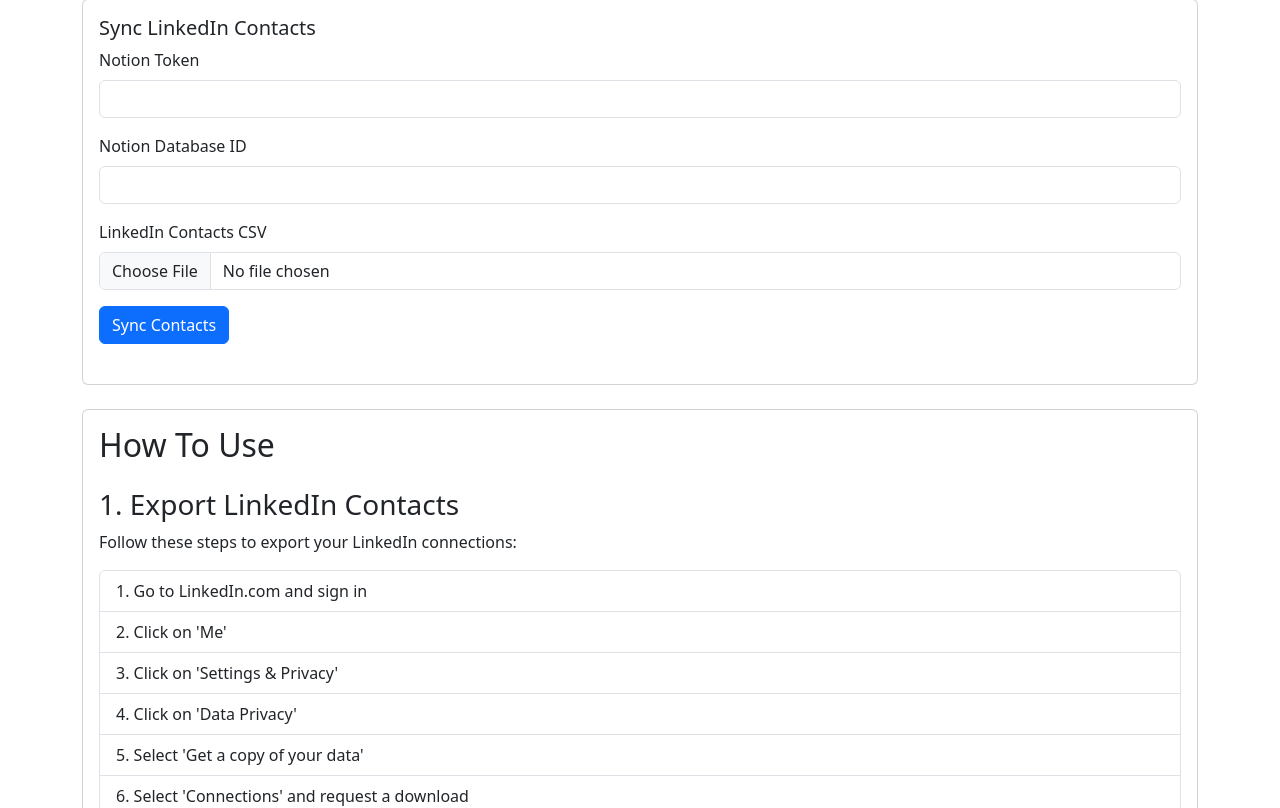
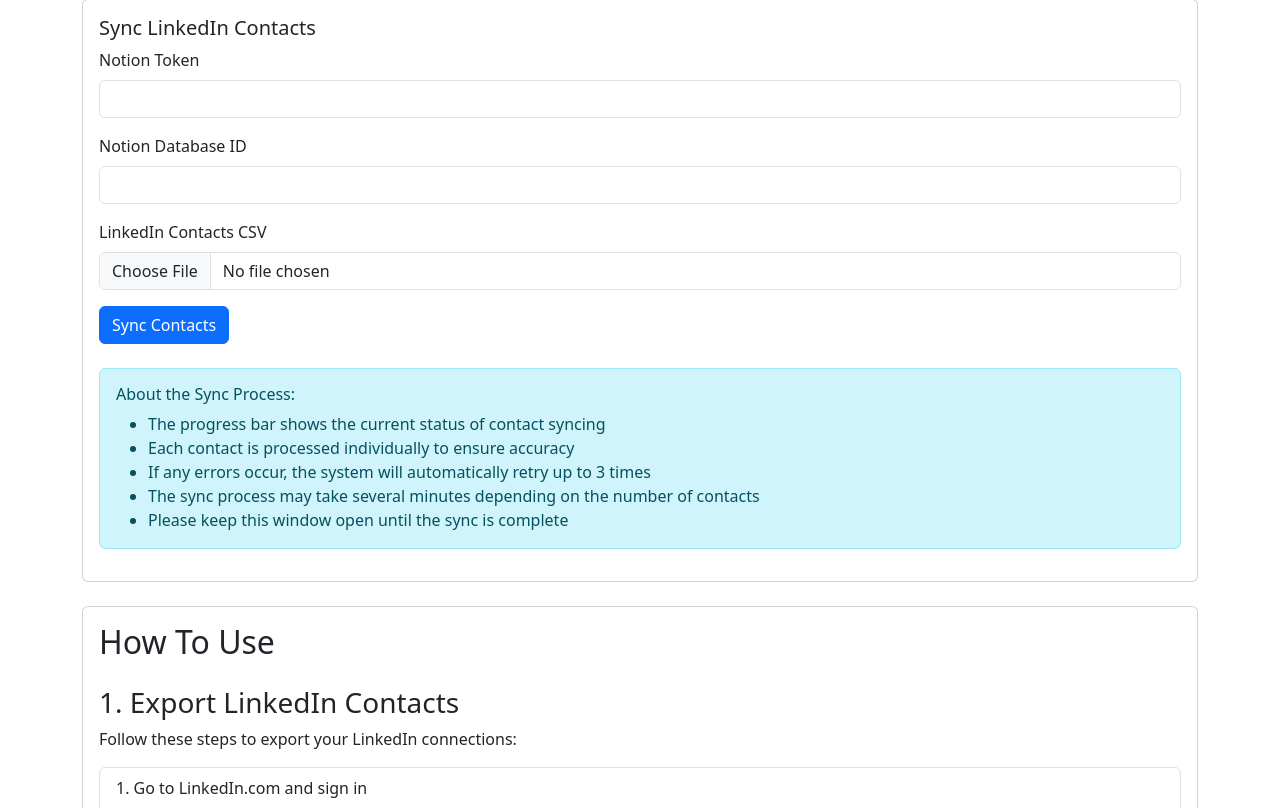
Before and after one commit to chrhartm/linkedin-to-notion-crm, a Flask app: page / in a window 1280 px wide. Shown: the part 195-1003 px from the top of the page. Run offline with Flask 3, Linux system fonts and the light colour scheme; some libraries are stand-ins or nearby versions.

Commit message:
Agent step completed: Add a note about progress bar behavior to the web interface

```diff
--- a/templates/index.html
+++ b/templates/index.html
@@ -35,6 +35,18 @@
                     </div>
                     <button type="submit" class="btn btn-primary" id="syncButton">Sync Contacts</button>
                 </form>
+
+                <!-- Progress Note -->
+                <div class="alert alert-info mb-3" role="alert">
+                    <h6 class="alert-heading mb-2">About the Sync Process:</h6>
+                    <ul class="mb-0">
+                        <li>The progress bar shows the current status of contact syncing</li>
+                        <li>Each contact is processed individually to ensure accuracy</li>
+                        <li>If any errors occur, the system will automatically retry up to 3 times</li>
+                        <li>The sync process may take several minutes depending on the number of contacts</li>
+                        <li>Please keep this window open until the sync is complete</li>
+                    </ul>
+                </div>
 
                 <!-- Progress Section -->
                 <div id="progressSection" style="display: none;">
```
Also changed, not shown: 1 other file.
